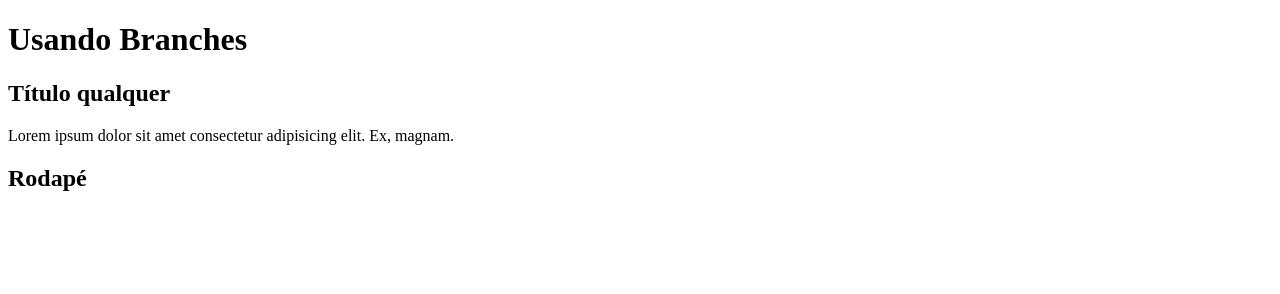
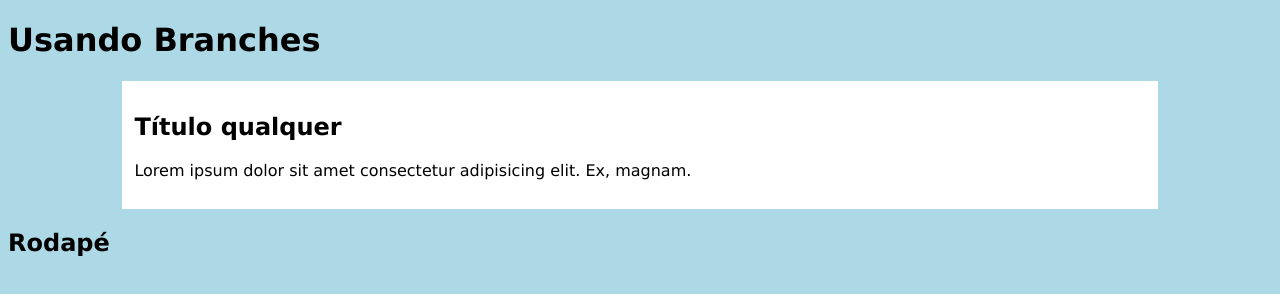
Before and after one commit to tiagotecinternet23/exemplo-branches, a plain HTML site: page index.html in a window 1280 px wide. Drawn offline with Linux system fonts and the light colour scheme.

Commit message:
CSS inicial

```diff
--- /dev/null
+++ b/css/estilos.css
@@ -0,0 +1,11 @@
+body {
+    font-family: Verdana;
+    background-color: lightblue;
+}
+
+main {
+    background-color: white;
+    padding: 1%;
+    width: 80%;
+    margin: auto;
+}
--- a/index.html
+++ b/index.html
@@ -5,6 +5,7 @@
     <meta charset="UTF-8">
     <meta name="viewport" content="width=device-width, initial-scale=1.0">
     <title>Site Exemplo</title>
+    <link rel="stylesheet" href="css/estilos.css">
 </head>
 
 <body>
```
